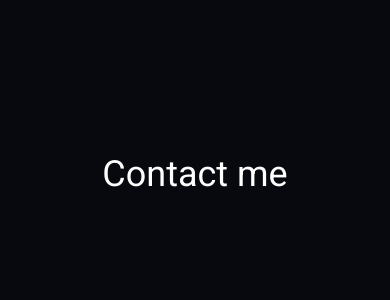
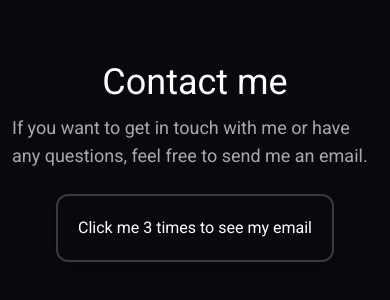
Before and after one commit to Edoo29/portfolio, a Next.js app: page / in a window 390 px wide. Shown: the part 2576-2876 px from the top of the page. Built offline with nearby package versions, Linux system fonts and the light colour scheme.

Commit message:
removed the custom cursor, added the contact me section

```diff
--- /dev/null
+++ b/src/app/_components/contact-me.tsx
@@ -0,0 +1,58 @@
+"use client";
+
+import { useState } from "react";
+import Arrow from "./arrow";
+import LoadAnimation from "./load-animation";
+
+export default function ContactMe({ className }: { className?: string }) {
+  const [clicks, setClicks] = useState<number>(3);
+  const [showEmail, setShowEmail] = useState<boolean>(false);
+
+  const handleClick = () => {
+    setClicks((prev) => prev - 1);
+    if (clicks <= 1) {
+      setShowEmail(true);
+    }
+  };
+
+  return (
+    <div
+      id="contact"
+      className={`flex flex-col items-center justify-center gap-6 p-3 ${className}`}
+    >
+      <div className="flex flex-col gap-3 justify-center items-center">
+        <LoadAnimation animateWhenVisible>
+          <h2 className="text-4xl">Contact me</h2>
+        </LoadAnimation>
+        <LoadAnimation animateWhenVisible delay={0.2}>
+          <p className="text-[var(--grey)] text-lg md:text-xl">
+            If you want to get in touch with me or have any questions, feel free
+            to send me an email.
+          </p>
+        </LoadAnimation>
+      </div>
+      <LoadAnimation animateWhenVisible delay={0.4}>
+        <div
+          className="p-5 border-glass rounded-xl shadow-md cursor-pointer glowing-effect"
+          onClick={handleClick}
+        >
+          {showEmail ? (
+            // TODO: Add the real email address
+            <a href="example@gmail.com">example@gmail.com</a>
+          ) : (
+            <p>Click me {clicks} times to see my email</p>
+          )}
+        </div>
+      </LoadAnimation>
+      <LoadAnimation animateWhenVisible delay={0.6}>
+        <Arrow
+          direction="up"
+          reference="#home"
+          className="text-[var(--purple)] mt-20"
+        >
+          Go back
+        </Arrow>
+      </LoadAnimation>
+    </div>
+  );
+}
--- a/src/app/_components/contact.tsx
+++ /dev/null
@@ -1,11 +0,0 @@
-export default function Contact({ className }: { className?: string }) {
-  return (
-    <div
-      id="contact"
-      className={`flex flex-col justify-center text-center items-center gap-3 p-3 ${className}`}
-    >
-      <h2 className="text-4xl">Contact me</h2>
-      {/* Add a form to collect contact details */}
-    </div>
-  );
-}
--- a/src/app/_components/custom-cursor.tsx
+++ /dev/null
@@ -1,12 +0,0 @@
-"use client";
-
-import { Cursor } from "react-creative-cursor";
-import "react-creative-cursor/dist/styles.css";
-
-export default function CustomCursor() {
-  return (
-    <>
-      <Cursor isGelly={true} data-cursor-color="var(--purple)" />
-    </>
-  );
-}
--- a/src/app/page.tsx
+++ b/src/app/page.tsx
@@ -1,27 +1,25 @@
 "use client";
 
 import About from "./_components/about";
-import CustomCursor from "./_components/custom-cursor";
 import Hero from "./_components/hero";
 import Navbar from "./_components/navbar";
 import Projects from "./_components/projects";
 import ScrollProgress from "./_components/scroll-progress";
 import useParticles from "./_hooks/useParticles";
-import Contact from "./_components/contact";
+import ContactMe from "./_components/contact-me";
 
 export default function Home() {
   const particles = useParticles();
 
   return (
     <div data-cursor-color="var(--purple)" suppressHydrationWarning>
-      <CustomCursor />
       {particles}
       <Navbar />
       <ScrollProgress />
       <Hero className="mt-10 md:mt-40" />
       <About className="h-screen" />
       <Projects className="h-screen" />
-      <Contact className="h-screen mb-80" />
+      <ContactMe className="h-screen" />
     </div>
   );
 }
```
